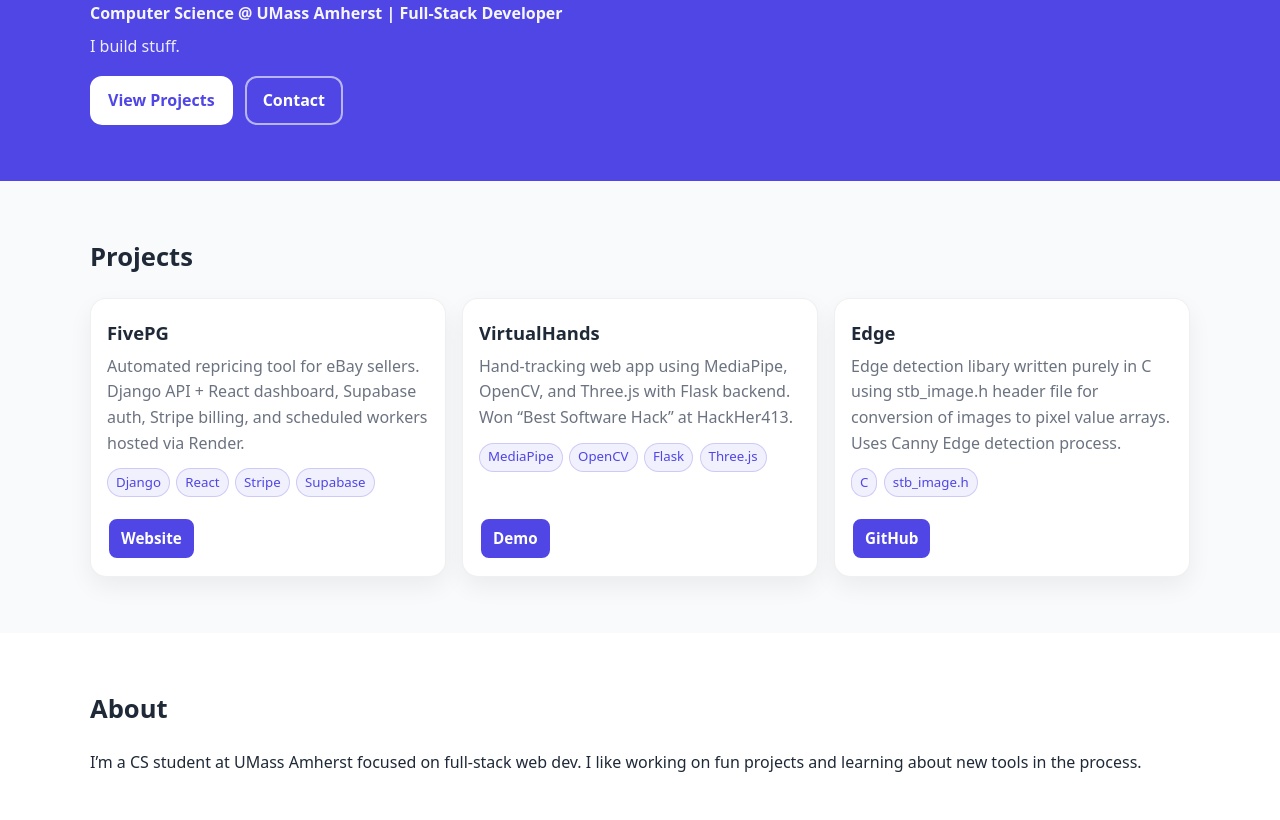
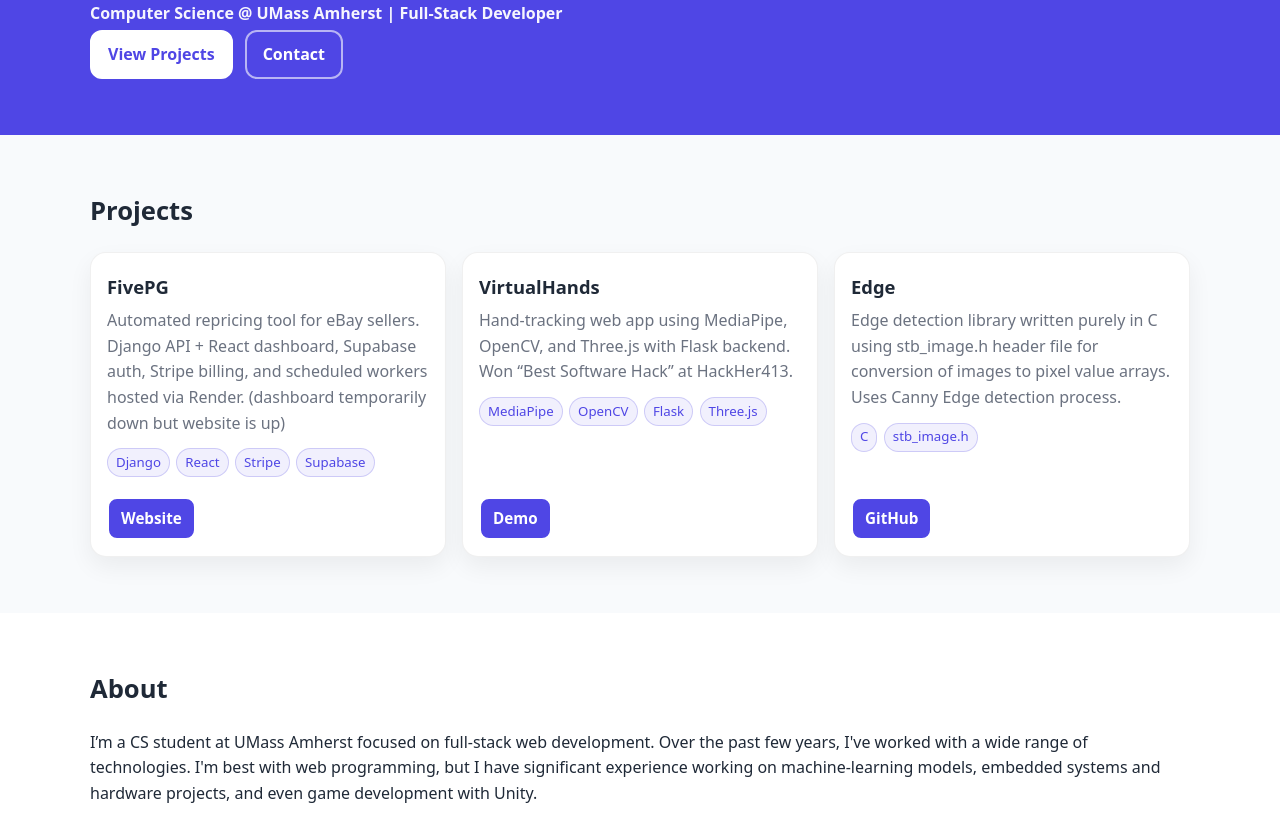
Before and after one commit to c-aly/c-aly.github.io, a plain HTML site: page index.html in a window 1280 px wide. Shown: the part 132-952 px from the top of the page. Drawn offline with Linux system fonts and the light colour scheme.

Commit message:
better content

```diff
--- a/index.html
+++ b/index.html
@@ -15,7 +15,7 @@
       <div class="hero__text">
         <h1 class="hero__title">Cyrus Aly</h1>
         <p class="hero__tagline">Computer Science @ UMass Amherst | Full-Stack Developer</p>
-        <p class="hero__sub">I build stuff.</p>
+        <!-- <p class="hero__sub">I build stuff.</p> -->
         <div class="hero__actions">
           <a class="btn btn--primary" href="#projects">View Projects</a>
           <a class="btn btn--ghost" href="#contact">Contact</a>
@@ -40,6 +40,7 @@
               <p class="card__desc">
                 Automated repricing tool for eBay sellers. Django API + React dashboard,
                 Supabase auth, Stripe billing, and scheduled workers hosted via Render.
+                (dashboard temporarily down but website is up)
               </p>
               <ul class="card__tech">
                 <li>Django</li><li>React</li><li>Stripe</li><li>Supabase</li>
@@ -73,7 +74,7 @@
             <div class="card__body">
               <h3 class="card__title">Edge</h3>
               <p class="card__desc">
-                Edge detection libary written purely in C using stb_image.h header file for
+                Edge detection library written purely in C using stb_image.h header file for
                 conversion of images to pixel value arrays. Uses Canny Edge detection process.
               </p>
               <ul class="card__tech">
@@ -95,8 +96,10 @@
           <h2>About</h2>
         </div>
         <p>
-          I’m a CS student at UMass Amherst focused on full-stack web dev. I like working on fun
-          projects and learning about new tools in the process.
+          I’m a CS student at UMass Amherst focused on full-stack web development. Over the past few years, I've worked
+          with a wide range of technologies. I'm best with web programming, but I have significant experience
+          working on machine-learning models, embedded systems and hardware projects, and even game development
+          with Unity.
         </p>
       </div>
     </section>
```
